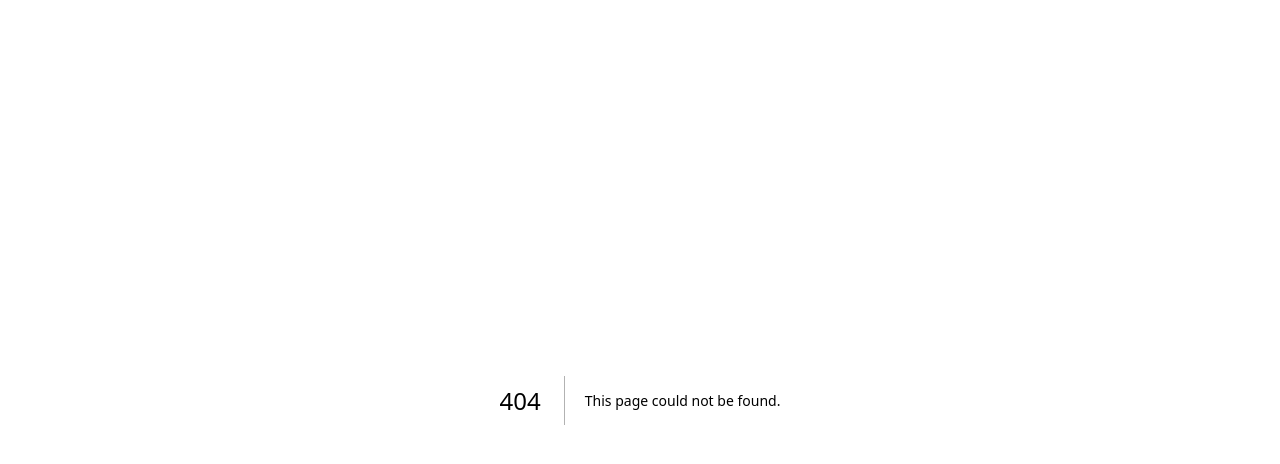
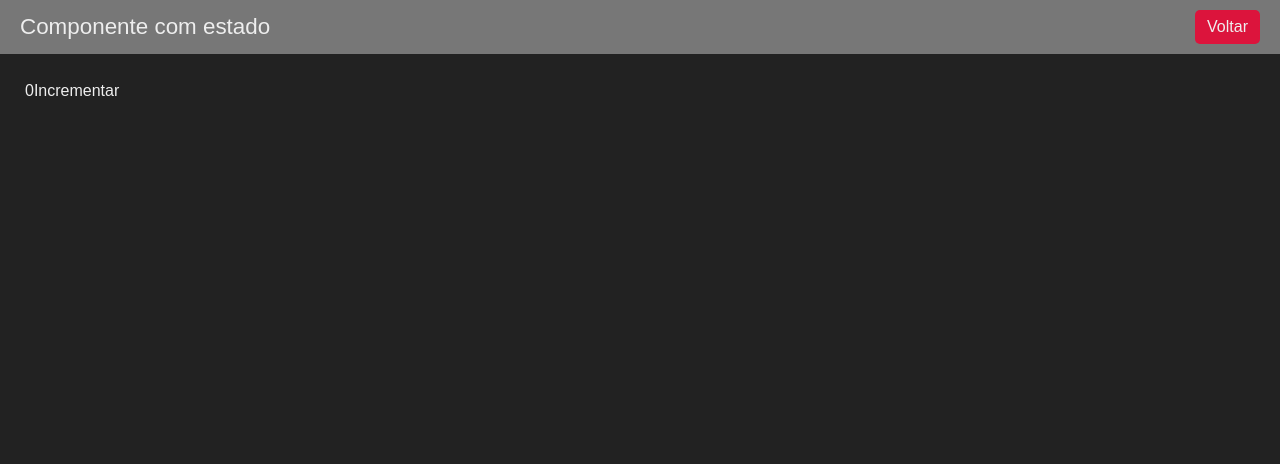
Before and after one commit to icaro-nog/react-redux-udemy, a Next.js app in the folder aulao_nextjs/fundamentos/: page /estado in a window 1280 px wide. Before the commit this address had no page. Shown: the top 464 px of the page. Built offline with nearby package versions, Linux system fonts and the light colour scheme.

Commit message:
Componente com Estado

```diff
--- a/aulao_nextjs/fundamentos/src/pages/api/hello.js
+++ b/aulao_nextjs/fundamentos/src/pages/api/hello.js
@@ -1,5 +1,5 @@
 // Next.js API route support: https://nextjs.org/docs/api-routes/introduction
 
 export default function handler(req, res) {
-  res.status(200).json({ name: "John Doe" });
+  res.status(200).json({ name: "Teste API" });
 }
--- /dev/null
+++ b/aulao_nextjs/fundamentos/src/pages/estado.jsx
@@ -0,0 +1,16 @@
+import { useState } from "react";
+import Layout from "../components/Layout";
+
+export default function Estado(){
+
+    const [ numero, setNumero ] = useState(0)
+
+    return (
+        <Layout titulo="Componente com estado">
+            <span>{numero}</span>
+            <button
+                onClick={() => setNumero(numero + 1)}
+            >Incrementar</button>
+        </Layout>
+    )
+}
--- a/aulao_nextjs/fundamentos/src/pages/index.jsx
+++ b/aulao_nextjs/fundamentos/src/pages/index.jsx
@@ -40,6 +40,12 @@ export default function Inicio(){
                 cor="blue"
             >
             </Navegador>
+            <Navegador
+                texto="Componente com Estado"
+                destino="/estado"
+                cor="black"
+            >
+            </Navegador>
         </div>
     )
 }
```
